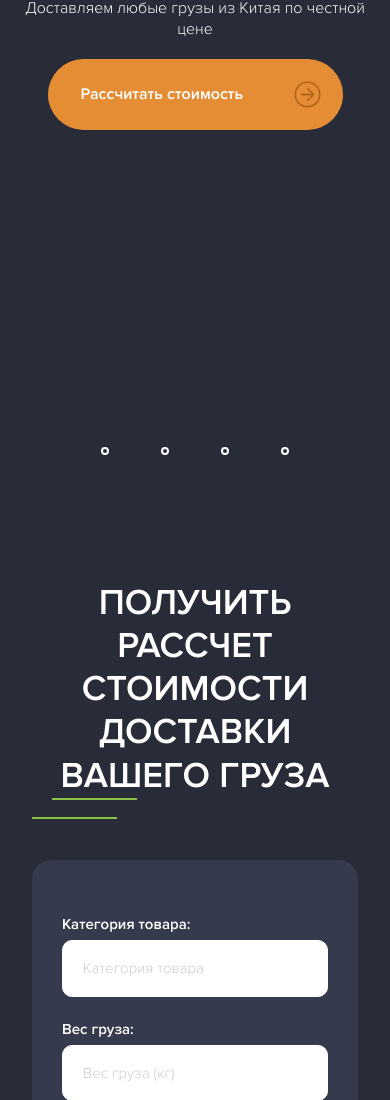
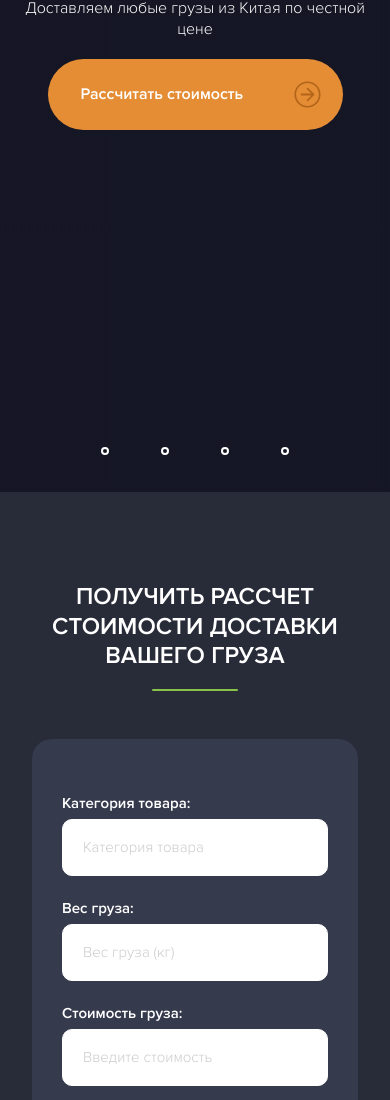
Before and after one commit to anna-okhrimenko/dev-MasterTao, a website: page dev/index.html in a window 390 px wide. Shown: the part 352-1452 px from the top of the page. Drawn offline with nearby package versions, Linux system fonts and the light colour scheme; files that its build step writes are made by us from their sources.

Commit message:
liner-gradient on FS

```diff
--- a/dev/sass/first-screen.scss
+++ b/dev/sass/first-screen.scss
@@ -1,9 +1,11 @@
 .slide-container {
     position: relative;
+
 }
 
 .slick-list {
     border-radius: 20px;
+
 }
 
 .slide-item {
@@ -12,10 +14,13 @@
     background-size: cover;
     padding: 170px 12px 60px;
 
+
+
     .container {
         min-height: 470px;
         padding: 0 122px;
         max-width: 1464px;
+
     }
 }
 
--- a/dev/sass/media/_media_max_width991.scss
+++ b/dev/sass/media/_media_max_width991.scss
@@ -61,12 +61,24 @@
     .slide-item {
         height: calc(100vh - 72px);
         padding: 187px 12px 60px;
+        &::before {
+            content: '';
+            position: absolute;
+            top: 0;
+            left: 0;
+            bottom: 0;
+            right: 0;
+            z-index: 1;
+            background: linear-gradient(to right, rgba(4, 5, 17, 0.072), rgba(4, 5, 17, 0.084) 100%);
+        }
     }
 
     .slide-item_content {
         display: flex;
         flex-direction: column;
         align-items: center;
+        z-index: 2;
+        position: relative;
     }
 
     .slide-item_title {
@@ -156,6 +168,12 @@
 
     //calculation//
 
+    .calculation .container {
+        display: flex;
+        flex-direction: column;
+        align-items: center;
+    }
+
     .form-calculation {
         padding: 52px 30px 34px;
     }
@@ -175,8 +193,8 @@
 
     //templates//
 
-    .template-title,
-    .template-title-left {
+    .template-title h2,
+    .template-title-left h2 {
         max-width: auto;
         text-align: center;
         font-size: 24px;
@@ -187,21 +205,35 @@
         font-size: 16px;
     }
 
-    .after-inline {
-        h2 {
-            &::after {
-                content: "";
-                display: block;
-                margin: 0 0 10px 20px;
+    .template-title-left {
+        &::after {
+            margin: 0 0 10px 0;
+            content: "";
+            position: absolute;
+            left: 50%;
+            transform: translate(-50%, 0);
+            bottom: -22px;
+            height: 2px;
+            width: 85px;
+            display: block;
 
-            }
         }
-        &.after-green {
-            h2 {
-                &::after {
-                    background-color: $secondary-color;
-                }
-            }
+
+    }
+
+    .after-inline h2 {
+        font-size: 24px;
+        line-height: 124.5%;
+        &::after {
+            margin: 0 0 10px 0;
+            content: "";
+            position: absolute;
+            left: 50%;
+            transform: translate(-50%, 0);
+            bottom: -22px;
+            height: 2px;
+            width: 85px;
+            display: block;
 
         }
 
```
Also changed, not shown: build/style.css, build/style.min.css, 1 other file.
